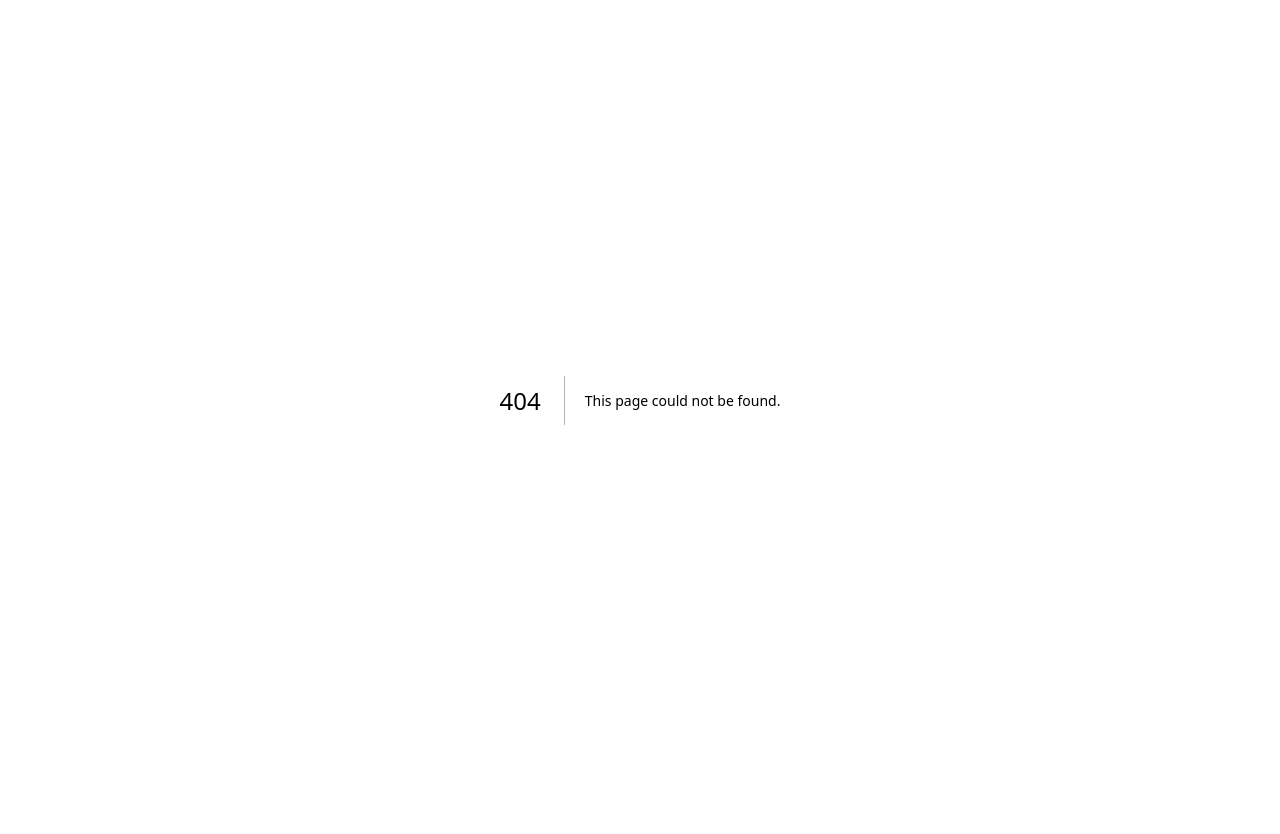
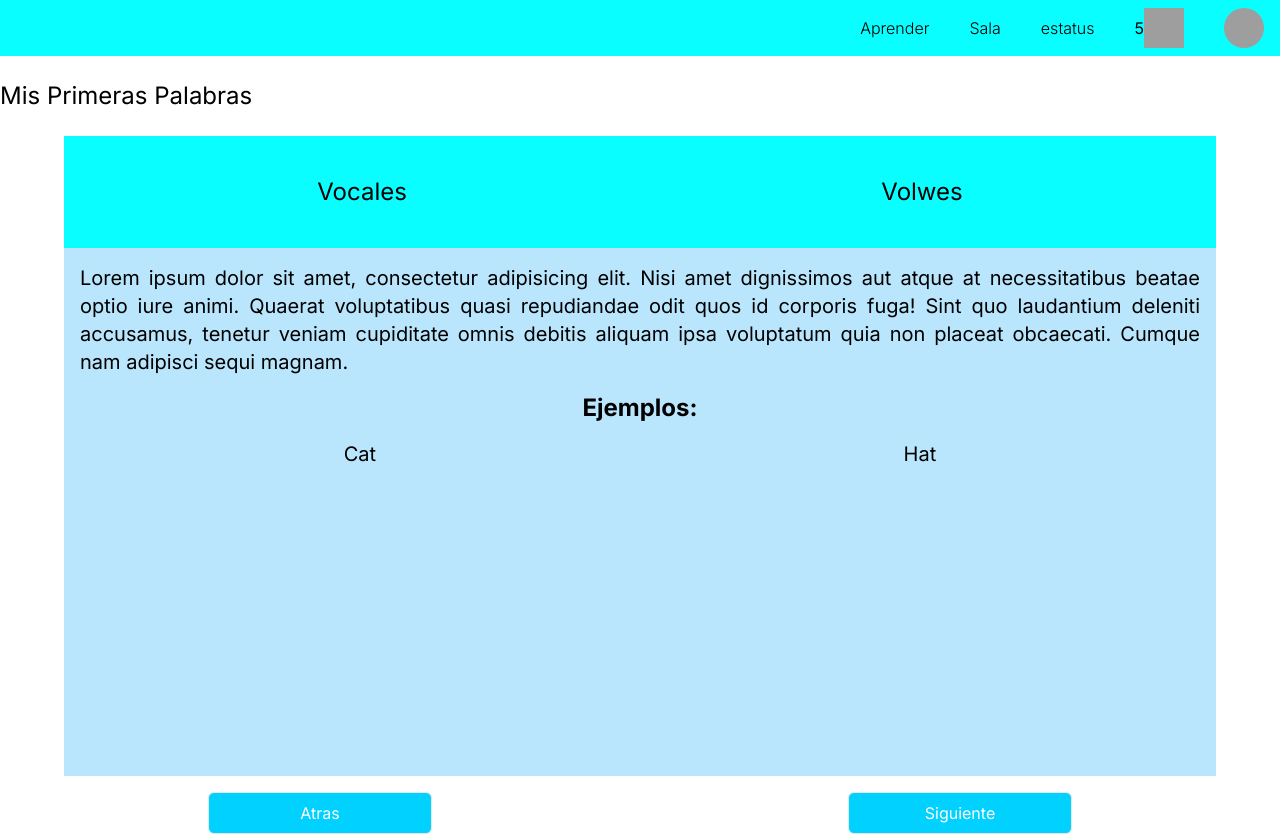
Before and after one commit to CarlosMario123/Front-Web-LingoLux, a Next.js app in the folder app/: page /lessons in a window 1280 px wide. Before the commit this address had no page. Before the commit the page ends 800 px from the top, so only its background shows below. Built offline with nearby package versions, Linux system fonts and the light colour scheme; grey boxes are pictures that could not be loaded.

Commit message:
Maquetacion terminada con su respectiva ruta

```diff
--- /dev/null
+++ b/app/app/lessons/page.jsx
@@ -0,0 +1,13 @@
+'use client';
+
+import { Leassons } from "@/components/Organims/Lessons";
+
+ const Lessonspage = () => {
+  return (
+    <div>
+        <Leassons />
+    </div>
+  )
+}
+
+export default Lessonspage
--- a/app/components/Atoms/Button.jsx
+++ b/app/components/Atoms/Button.jsx
@@ -1,9 +1,9 @@
 import React from 'react'
 
-export default function Button({ children }) {
+export function Button({ children }) {
   return (
-    <button className = 'p-2 border mr-50 principal-color rounded-md trasition duration-300 ease-in-out hover:text-white' >
-        { children } //? Utilizamos Children para poner el texto del boton
+    <button className = ' bg-[#00D1FF] text-white w-56 p-2 border rounded-md trasition duration-300 ease-in-out hover:bg-[#03abd1]' >
+        { children } {/* //? Utilizamos Children para poner el texto del boton */}
     </button>
   )
 }
--- /dev/null
+++ b/app/components/Atoms/Paragraph.jsx
@@ -0,0 +1,7 @@
+export const Paragraph = ({ children, aligned }) => {
+  return (
+    <p className = {` ${aligned} text-xl text-black`} >
+        { children }
+    </p>
+  )
+}
--- a/app/components/Atoms/Text.Title.jsx
+++ b/app/components/Atoms/Text.Title.jsx
@@ -2,7 +2,7 @@ import React from 'react'
 
 export const TextTitle = ({ children, aligned }) => {
   return (
-    <h1 className = { ` ${ aligned } mt-6 text-black text-2xl text-bold` } >
+    <h1 className = { ` ${ aligned } my-6 text-black text-2xl  ` } >
         { children }
     </h1>
   )
--- a/app/components/Atoms/UserImg.jsx
+++ b/app/components/Atoms/UserImg.jsx
@@ -3,7 +3,7 @@
 export default function UserImg({url = "https://w7.pngwing.com/pngs/524/696/png-transparent-computer-icons-user-symbol-symbol-miscellaneous-black-computer-icons.png"}) {
   return (
     <div className="w-10 h-10 rounded-full">
-        <img src={url} alt="" className="w-10 h-10 rounded-full"/>
+        <img src={url} alt="" className="w-16 h-10 rounded-full hover:cursor-pointer"/>
     </div>
   )
 }
--- /dev/null
+++ b/app/components/Molecules/ContainLessons.jsx
@@ -0,0 +1,40 @@
+"use client";
+
+import { TextTitle } from "../Atoms/Text.Title"
+import { Paragraph } from "../Atoms/Paragraph"
+import { Button } from "../Atoms/Button";
+
+export const ContainLessons = () => {
+  return (
+    <div>
+
+      <TextTitle children={"Mis Primeras Palabras"} />
+
+      <div className="mt-3 flex justify-center items-center w-full flex-col">
+        <div className="flex justify-around w-[90%] bg-[#09FFFF] p-4">
+          <TextTitle children={"Vocales"} />
+          <h2 className="mt-6 text-black text-2xl ">Volwes</h2>
+        </div>
+
+        <div className=" h-[33rem] bg-sky-200 border-black w-[90%] p-4   ">
+          <Paragraph children = { 'Lorem ipsum dolor sit amet, consectetur adipisicing elit. Nisi amet dignissimos aut atque at necessitatibus beatae optio iure animi. Quaerat voluptatibus quasi repudiandae odit quos id corporis fuga! Sint quo laudantium deleniti accusamus, tenetur veniam cupiditate omnis debitis aliquam ipsa voluptatum quia non placeat obcaecati. Cumque nam adipisci sequi magnam.' } aligned = {'text-justify'} />
+
+        <h2 className = 'text-center my-4 font-bold text-2xl ' >Ejemplos: </h2>
+
+        <div className = ' flex justify-around '>
+          <Paragraph children = { 'Cat' }/>
+          <Paragraph children = { 'Hat' }/>
+        </div>
+
+        </div>
+
+      </div>
+
+      <div className = 'flex justify-around mt-4'>
+        <Button children = { 'Atras' }/>
+        <Button children={' Siguiente '} />
+      </div>
+
+    </div>
+  )
+}
--- /dev/null
+++ b/app/components/Organims/Lessons.jsx
@@ -0,0 +1,15 @@
+'use client';
+
+import Navbar from "../Molecules/Navbar";
+import { ContainLessons } from "../Molecules/ContainLessons";
+
+export const Leassons = () => {
+  return (
+    <div>
+      <Navbar/>
+
+      <ContainLessons/>
+
+    </div>
+  )
+}
```
Also changed, not shown: app/app/lessons/[id]/page.jsx (added).
